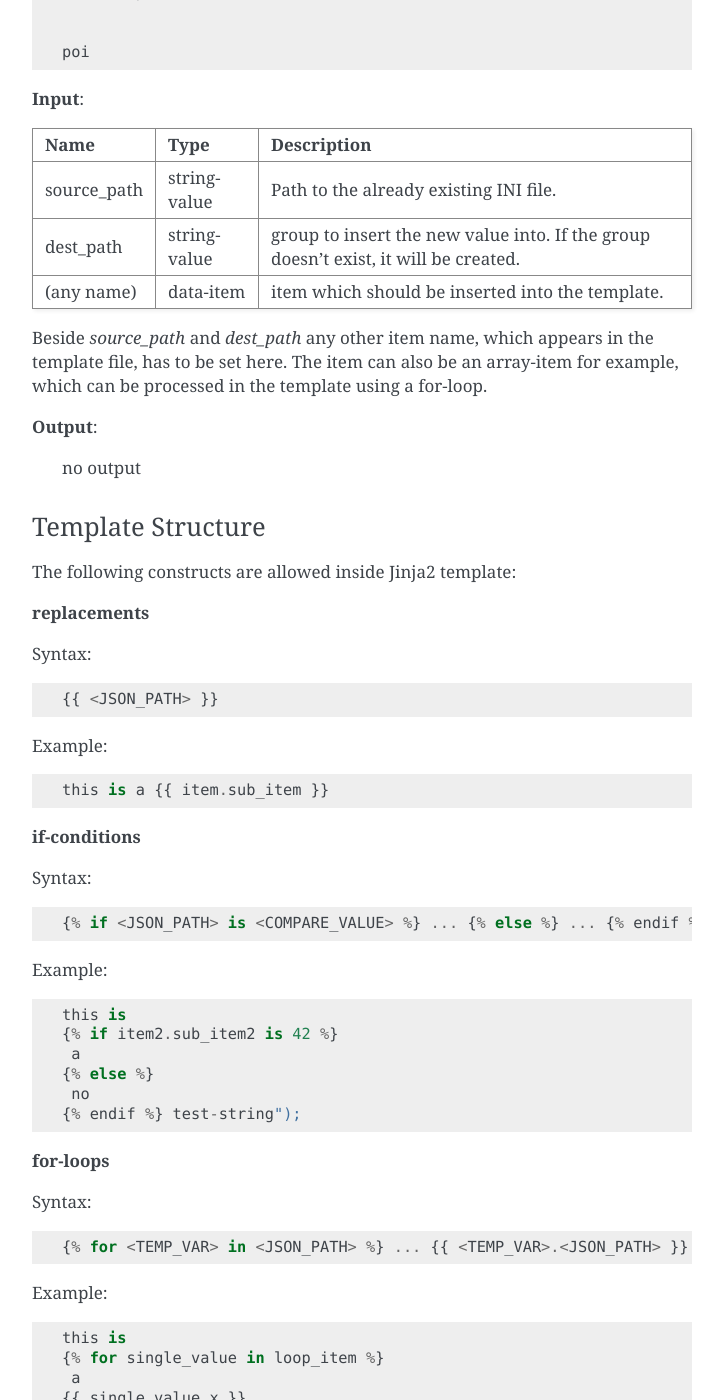
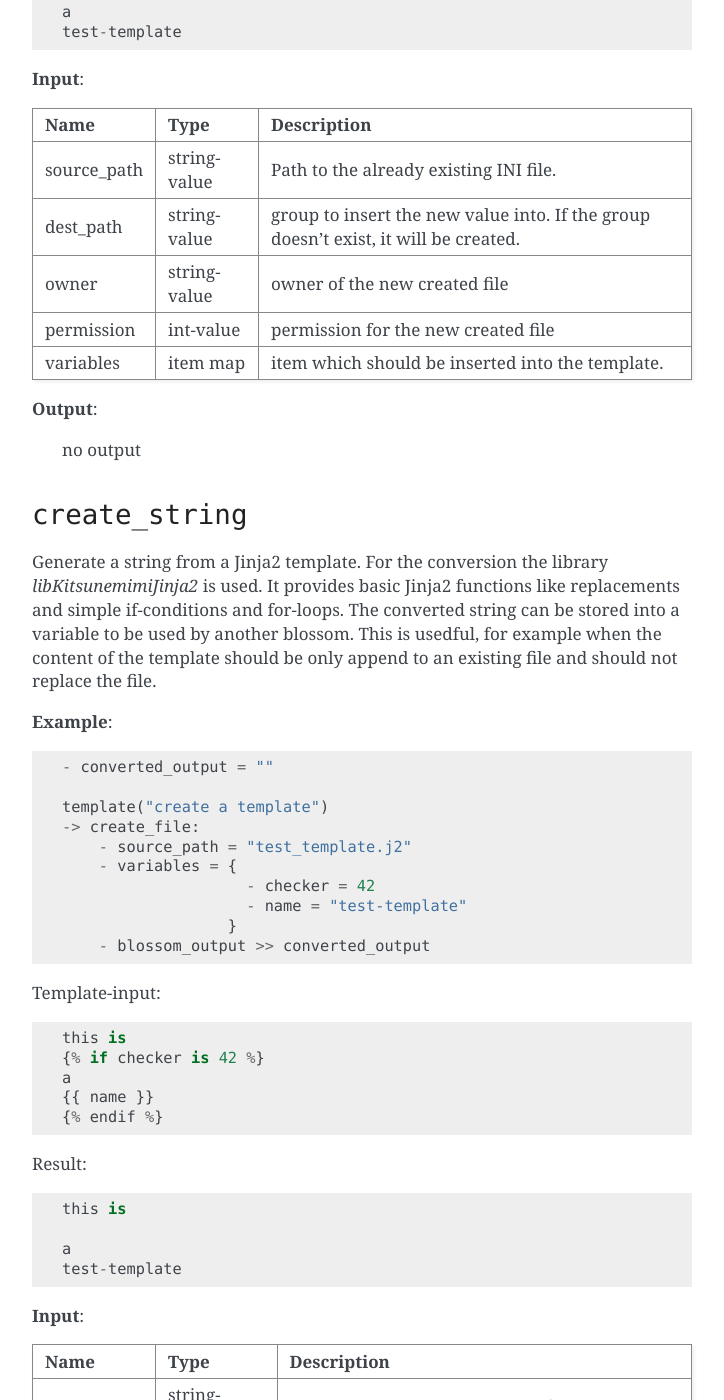
Before and after one commit to kitsudaiki/SakuraTree-Documentation, a Sphinx documentation site: the page built from source/blossoms/template.rst, in a window 1280 px wide and 1400 px high, scrolled down 902 px. Shown: the whole window, without its empty margins (388-1112 px from the left). Built offline with Sphinx 7.4.7, drawn with Linux system fonts in a browser that asks for light colours; some of the changed text lies outside the part shown.

Commit message:
update template-blossom for the new input

```diff
--- a/source/blossoms/template.rst
+++ b/source/blossoms/template.rst
@@ -4,8 +4,8 @@
 The template group provides the functionality to generate text files based on a Jinja2 template, which has to exist in the "templates" directory beside the tree-file. This blossom-group is special as it contains only one blossom-type. The reason for this is primary the possebility of the visual separation of values.
 
 
-``create``
-~~~~~~~~~~
+``create_file``
+~~~~~~~~~~~~~~~
 
 Generate a text file from a Jinja2 template. For the conversion the library *libKitsunemimiJinja2* is used. It provides basic Jinja2 functions like replacements and simple if-conditions and for-loops.
 
@@ -14,12 +14,15 @@
 ::
 
     template("create a template")
-    - source_path = "test_template.j2"
-    - dest_path = "/tmp/test_template"
-    -> create:
-       - checker = 42
-       - name = "test-template"
-
+    -> create_file:
+        - source_path = "test_template.j2"
+        - dest_path = "/tmp/test-file"
+        - owner = "ubuntu"
+        - permission = 644
+        - variables = {
+                        - checker = 42
+                        - name = "test-template"
+                      }
 
 
 Template-input:
@@ -32,8 +35,6 @@
     {{ name }}
     {% endif %}
 
-    poi
-
 
 Result:
 
@@ -43,9 +44,6 @@
 
     a
     test-template
-
-
-    poi
 
 
 
@@ -68,18 +66,96 @@
       - string-value
       - group to insert the new value into. If the group doesn't exist, it will be created.
 
-    * - (any name)
-      - data-item
+    * - owner
+      - string-value
+      - owner of the new created file
+
+    * - permission
+      - int-value
+      - permission for the new created file
+
+    * - variables
+      - item map
       - item which should be inserted into the template.
-
-
-Beside *source_path* and *dest_path* any other item name, which appears in the template file, has to be set here. The item can also be an array-item for example, which can be processed in the template using a for-loop.
 
 
 **Output**:
 
     no output
 
+
+
+``create_string``
+~~~~~~~~~~~~~~~
+
+Generate a string from a Jinja2 template. For the conversion the library *libKitsunemimiJinja2* is used. It provides basic Jinja2 functions like replacements and simple if-conditions and for-loops. The converted string can be stored into a variable to be used by another blossom. This is usedful, for example when the content of the template should be only append to an existing file and should not replace the file.
+
+**Example**:
+
+::
+
+    - converted_output = ""
+
+    template("create a template")
+    -> create_file:
+        - source_path = "test_template.j2"
+        - variables = {
+                        - checker = 42
+                        - name = "test-template"
+                      }
+        - blossom_output >> converted_output
+
+
+Template-input:
+
+::
+
+    this is
+    {% if checker is 42 %}
+    a
+    {{ name }}
+    {% endif %}
+
+
+Result:
+
+::
+
+    this is
+
+    a
+    test-template
+
+
+
+**Input**:
+
+.. tabularcolumns:: |m{0.15\textwidth}|m{0.15\textwidth}|m{0.63\textwidth}|
+
+.. list-table::
+    :header-rows: 1
+
+    * - **Name**
+      - **Type**
+      - **Description**
+
+    * - source_path
+      - string-value
+      - Path to the already existing INI file.
+
+    * - variables
+      - item map
+      - item which should be inserted into the template.
+
+
+**Output**:
+
+    string-value with the converted and filled content of the template file
+
+
+.. raw:: latex
+
+    \newpage
 
 
 Template Structure
```
